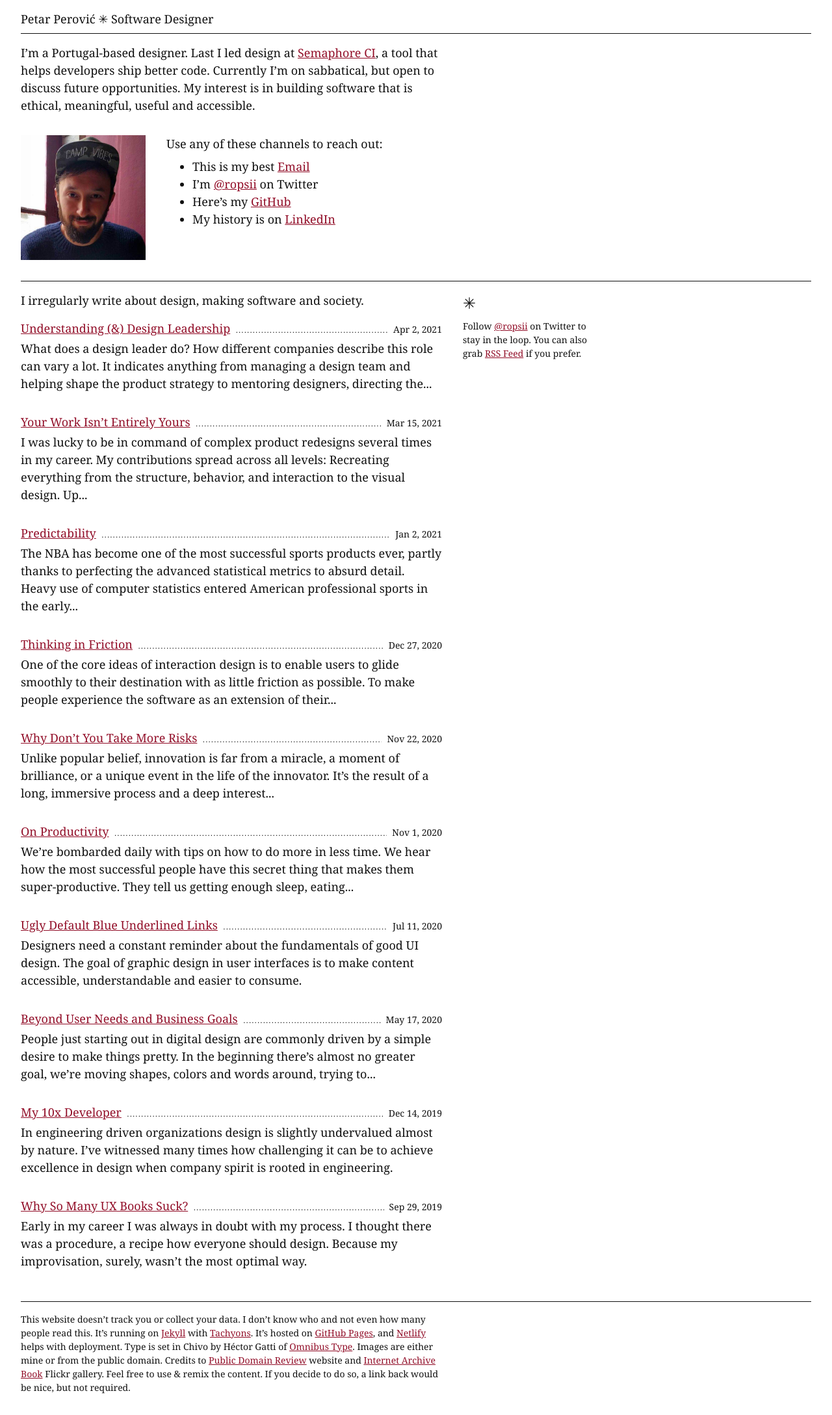
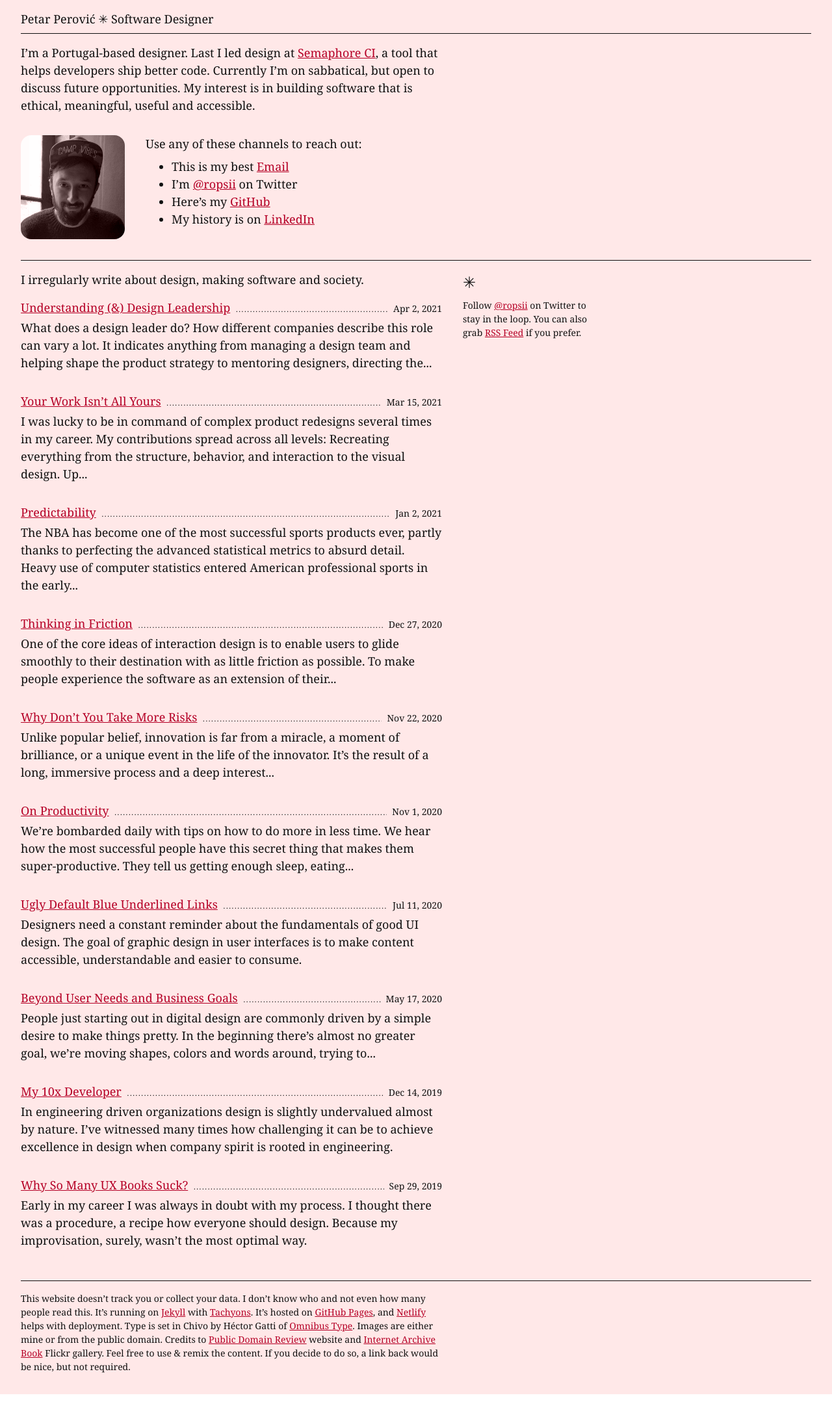
Before and after one commit to ropsii/ropsii.github.io, a Jekyll site: the page built from index.markdown, in a window 1280 px wide. Shown: the whole page at 65% size. Built offline with Jekyll 4.4.1, drawn with Linux system fonts in a browser that asks for light colours; some web fonts are replaced; after the commit the page ends 2145 px from its top, so only the background shows below that.

Commit message:
design touchup

```diff
--- a/_layouts/home.html
+++ b/_layouts/home.html
@@ -3,6 +3,7 @@
 
   {%- include head.html -%}
 
+    <div class="nl3 nr3 pl3 pr3 nl4-m nr4-m pl4-m pr4-m nb4 pb4" style="background-color: #ffe8e8;">
         <div class="flex items-center bb pt3 pb2">
             <div>
                 Petar Perović ✳ Software Designer
@@ -13,11 +14,11 @@
 
             <p class="measure-wide mb4">I’m a Portugal-based designer. Last I led design at <a href="https://semaphoreci.com">Semaphore&nbsp;CI</a>, a tool that helps developers ship better code. Currently I’m on sabbatical, but open to discuss future opportunities. My interest is in building software that is ethical, meaningful, useful and accessible.</p>
 
-        <div class="flex-ns mv3 pb4 bb">
+            <div class="flex-m mv3 pb4 bb">
                 <div class="flex-shrink-0 mr4-ns">
-                <img src="{% link /assets/pp.jpg %}" width="192" height="192" alt="petar perovic" class="db">
+                    <img src="{% link /assets/pp.jpg %}" width="160" height="160" alt="petar perovic" class="db br4" style="mix-blend-mode: luminosity;">
                 </div>
-            <div class="mt3 mt0-ns">
+                <div class="mt3 mt0-m">
                     <p class="mb2 measure-narrow">Use any of these channels to reach out:</p>
                     <ul class="mb0">
                         <li>
@@ -69,6 +70,7 @@
         </div>
 
         {%- include colophon.html -%}
+    </div>
 
 
 {%- include footer.html -%}
--- a/_posts/2020-08-18-usable-is-beautiful.markdown
+++ b/_posts/2020-08-18-usable-is-beautiful.markdown
@@ -10,6 +10,8 @@ categories: typography product design ux ui
 Designers need a constant reminder about the fundamentals of good UI design. The goal of graphic design in user interfaces is to make content accessible, understandable and easier to consume.
 
 However, that gets neglected, sometimes under the burden of trends, and often out of a personal preference or sheer complexity of the interface that designer is trying to _domesticate_.
+
+<img width="616" height="80" src="{% link /assets/usable-is-beautiful_slider.png %}" alt="Slider between elegant and usable link design">
 
 We tend to sterilize our work. I do it all the time. In order to fight the visual complexity we remove too many _signals_ and our UIs become unintentionally worse. When there’s not enough signal, eyes can’t stop and rest, and user feels lost. When there’s too many, UI gets messy and incoherent.
 
--- a/_posts/2021-03-10-work-ownership.markdown
+++ b/_posts/2021-03-10-work-ownership.markdown
@@ -1,6 +1,6 @@
 ---
 layout: post
-title:  "Your Work Isn’t Entirely Yours"
+title:  "Your Work Isn’t All Yours"
 author: "Petar Perovic"
 date:   2021-03-15 10:10:00 +0100
 summary: "Everything is built on top of something"
--- a/_sass/tachyons/_styles.scss
+++ b/_sass/tachyons/_styles.scss
@@ -24,17 +24,17 @@ body {
 
 a {
     color: $link-color;
-    border-radius: 5px;
     text-underline-offset: 1px;
-    transition: background-color .15s;
+    transition: background-color .1s;
 }
 
 a:hover {
     background-color: #fff;
-    box-shadow: 0 0 4px 1px #fff;
+    background-color: lighten($link-color, 61%);
 }
 a:focus {
     outline: 2px dotted $link-color;
+    z-index: 1;
 }
 
 // a:active,
@@ -103,7 +103,7 @@ pre,table,fieldset,hr {
     font-size: $font-size-4;
     font-weight: 400;
     border-bottom: 1px solid;
-    padding-bottom: 4px;
+    padding-bottom: 2px;
 }
 
 .post-content img + em {
@@ -141,7 +141,7 @@ pre,table,fieldset,hr {
 
 
 .post-content .highlight {
-    border: 2px solid;
+    border: 1px solid;
     padding: 16px;
     position: relative;
     margin-top: 1.25rem;
@@ -151,7 +151,7 @@ pre,table,fieldset,hr {
     content: "✳";
     position: absolute;
     right: 8px;
-    top: -20px;
+    top: -17px;
     font-size: $font-size-3;
     background-color: #fff;
     padding: 0 8px;
@@ -174,7 +174,7 @@ a.footnote {
 
 a.footnote:hover,
 a.footnote:focus {
-    background-color: $background-color;
+    background-color: lighten($link-color, 61%);
 }
 
 .footnotes {
--- a/_sass/tachyons/_variables.scss
+++ b/_sass/tachyons/_variables.scss
@@ -130,7 +130,7 @@ $washed-green: #e8fdf5 !default;
 $washed-yellow: #fffceb !default;
 $washed-red: #ffeae2 !default;
 
-$link-color: #920f29;
+$link-color: $red;
 $background-color: #fff;
 
 // Custom Media Query Variables
```
Also changed, not shown: assets/usable-is-beautiful_slider.png (added). Lines whose indentation alone changed are shown as unchanged.
